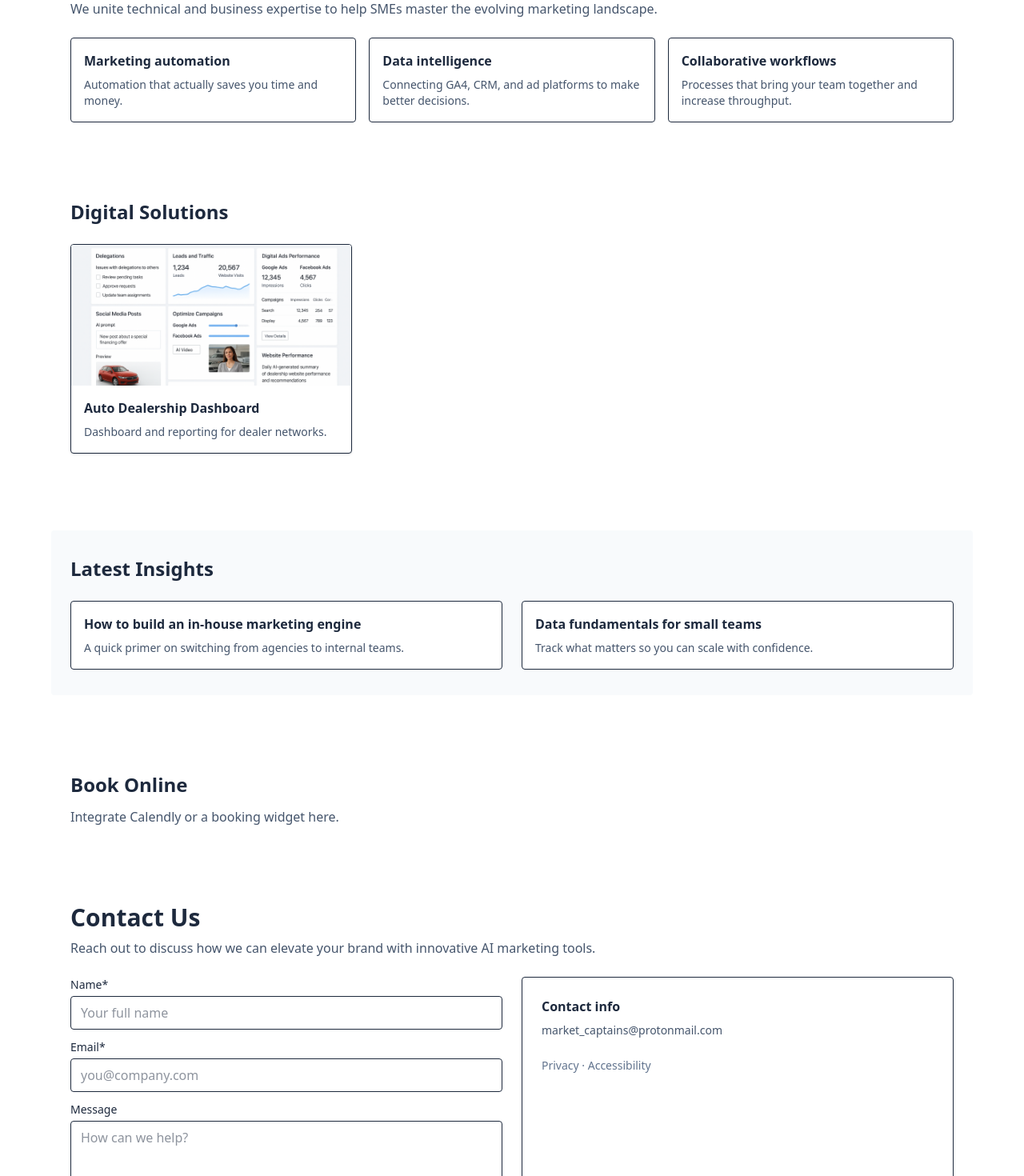
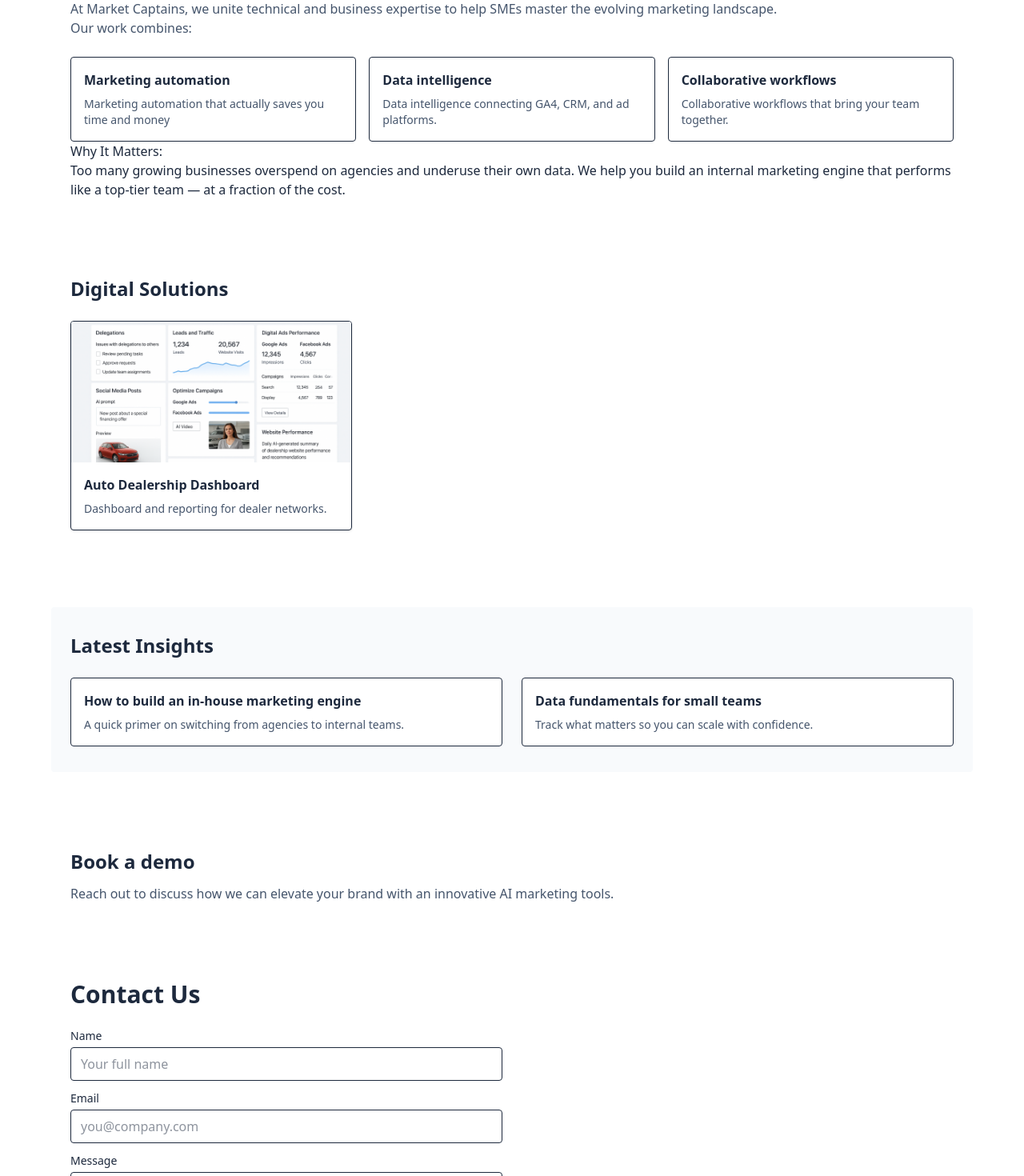
Before and after one commit to Scathak/businesscard, a React (Vite) app: page / in a window 1280 px wide. Shown: the part 1000-2470 px from the top of the page at 80% size. Built offline with nearby package versions, Linux system fonts and the light colour scheme; the HTML template or start-up script is replaced by a standard one.

Commit message:
Removed text area from contact form. Updated texts on the main page.

```diff
--- a/src/components/BookOnline.jsx
+++ b/src/components/BookOnline.jsx
@@ -3,9 +3,9 @@ import { Strip } from "./Strip";
 export const BookOnline = () => (
   <Strip id="book">
     <div className="max-w-6xl mx-auto px-6">
-      <h2 className="text-2xl font-bold">Book Online</h2>
+      <h2 className="text-2xl font-bold">Book a demo</h2>
       <p className="mt-3 text-slate-600">
-        Integrate Calendly or a booking widget here.
+        Reach out to discuss how we can elevate your brand with an innovative AI marketing tools.
       </p>
     </div>
   </Strip>
--- a/src/components/Contact.jsx
+++ b/src/components/Contact.jsx
@@ -5,16 +5,9 @@ export const Contact = () => (
   <Strip id="contact">
     <div className="max-w-6xl mx-auto px-6">
       <h2 className="text-3xl font-bold">Contact Us</h2>
-      <p className="mt-2 text-slate-600">
-        Reach out to discuss how we can elevate your brand with innovative AI marketing tools.
-      </p>
+
       <div className="mt-6 grid md:grid-cols-2 gap-6">
         <ContactForm />
-        <div className="p-6 border rounded">
-          <h4 className="font-semibold">Contact info</h4>
-          <p className="mt-2 text-sm text-slate-600">market_captains@protonmail.com</p>
-          <p className="mt-6 text-sm text-slate-500">Privacy · Accessibility</p>
-        </div>
       </div>
     </div>
   </Strip>
--- a/src/components/ContactForm.jsx
+++ b/src/components/ContactForm.jsx
@@ -23,7 +23,7 @@ export const ContactForm = () => {
   return (
     <form onSubmit={handleSubmit} className="max-w-3xl">
       <label className="block mb-3">
-        <div className="text-sm font-medium">Name*</div>
+        <div className="text-sm font-medium">Name</div>
         <input
           value={name}
           onChange={(e) => setName(e.target.value)}
@@ -32,7 +32,7 @@ export const ContactForm = () => {
         />
       </label>
       <label className="block mb-3">
-        <div className="text-sm font-medium">Email*</div>
+        <div className="text-sm font-medium">Email</div>
         <input
           value={email}
           onChange={(e) => setEmail(e.target.value)}
@@ -51,7 +51,7 @@ export const ContactForm = () => {
         />
       </label>
       <div className="flex items-center gap-4">
-        <button type="submit" className="px-5 py-2 bg-slate-900 text-white rounded">
+        <button type="submit" className="px-5 py-2 bg-[#533E8B] text-white rounded">
           Submit
         </button>
         {sent && <div className="text-green-600">Message was sent, thank you.</div>}
--- a/src/components/Services.jsx
+++ b/src/components/Services.jsx
@@ -7,28 +7,33 @@ export const Services = () => (
         Tech-Driven. Business-Smart. Results-Obsessed.
       </h2>
       <p className="mt-3 text-slate-600">
-        We unite technical and business expertise to help SMEs master the evolving marketing landscape.
+        At Market Captains, we unite technical and business expertise to help SMEs master the evolving marketing landscape. <br/>Our work combines:
       </p>
       <ul className="mt-6 grid md:grid-cols-3 gap-4">
         <li className="p-4 border rounded">
           <h3 className="font-semibold">Marketing automation</h3>
           <p className="text-sm text-slate-600 mt-2">
-            Automation that actually saves you time and money.
+            Marketing automation that actually saves you time and money
           </p>
         </li>
         <li className="p-4 border rounded">
           <h3 className="font-semibold">Data intelligence</h3>
           <p className="text-sm text-slate-600 mt-2">
-            Connecting GA4, CRM, and ad platforms to make better decisions.
+            Data intelligence connecting GA4, CRM, and ad platforms.
           </p>
         </li>
         <li className="p-4 border rounded">
           <h3 className="font-semibold">Collaborative workflows</h3>
           <p className="text-sm text-slate-600 mt-2">
-            Processes that bring your team together and increase throughput.
+            Collaborative workflows that bring your team together.
           </p>
         </li>
       </ul>
+      <p>
+         Why It Matters: <br/>
+          Too many growing businesses overspend on agencies and underuse their own data.
+          We help you build an internal marketing engine that performs like a top-tier team — at a fraction of the cost.
+      </p>
     </div>
   </Strip>
 );
```
